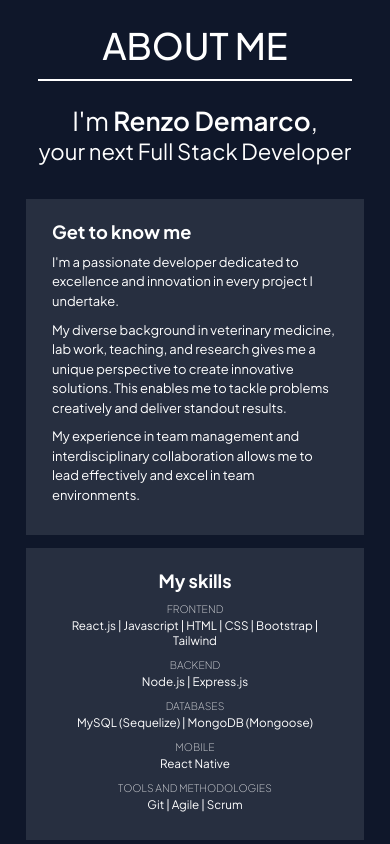
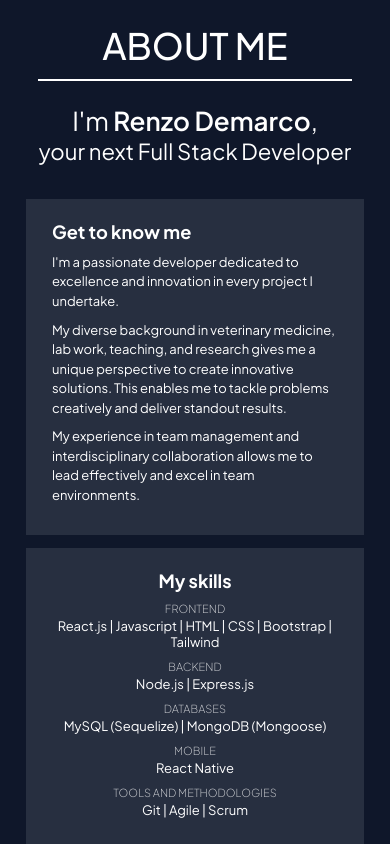
Before and after one commit to renzodemarco/portfolio, a React (Vite) app: page / in a window 390 px wide. Both pictures are taken after a click on the button "Let's start working together". Shown: the top 844 px of the page. Built offline with nearby package versions, Linux system fonts and the light colour scheme.

Commit message:
change skills font size

```diff
--- a/src/pages/AboutMe/AboutMe.css
+++ b/src/pages/AboutMe/AboutMe.css
@@ -78,11 +78,11 @@
 
 @media (max-width: 830px) {
   .skills-title {
-    font-size: .8rem;
+    font-size: .85rem;
   }
 
   .skills {
-    font-size: .9rem;
+    font-size: 1rem;
   }
 }
 
```
